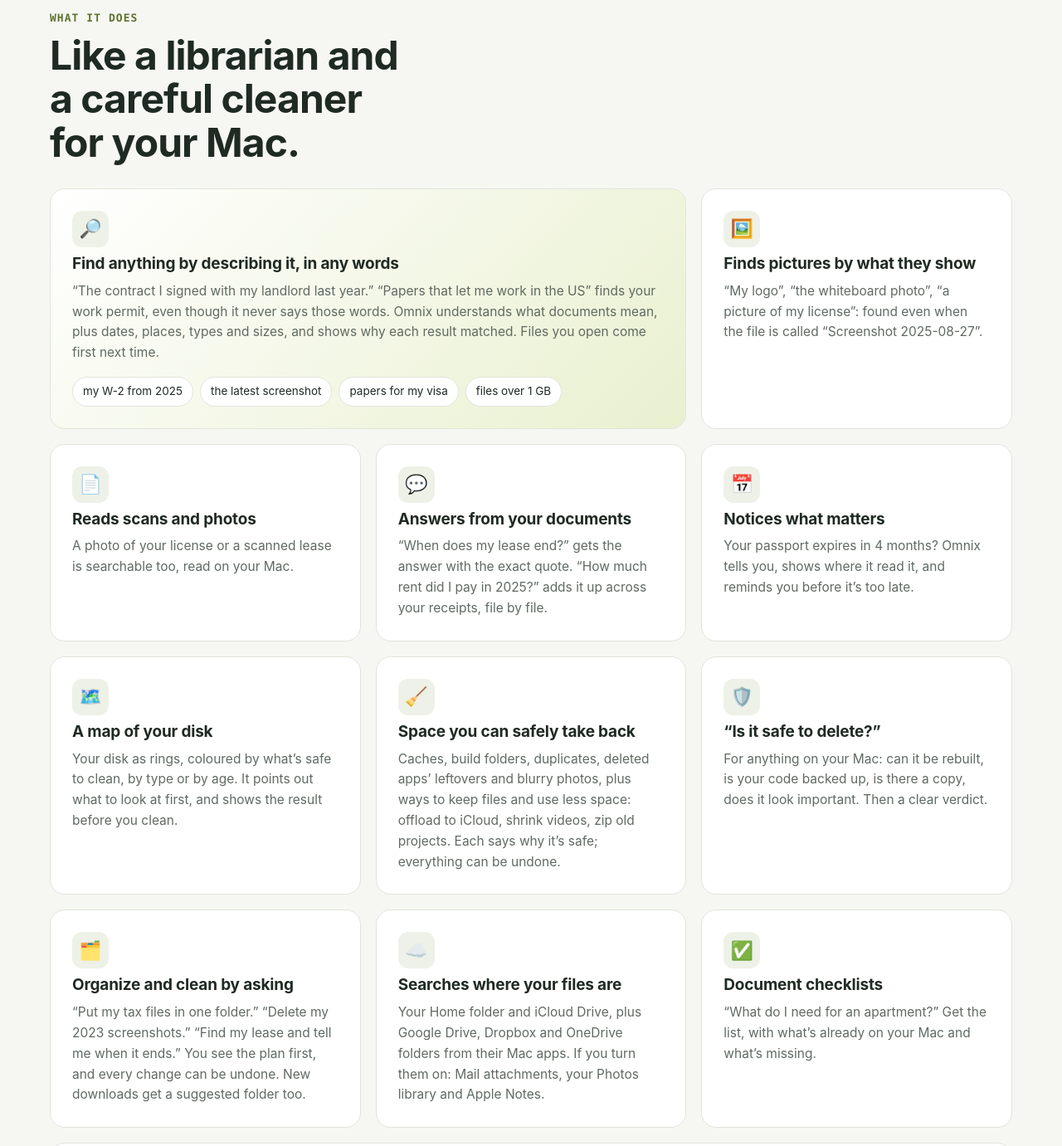
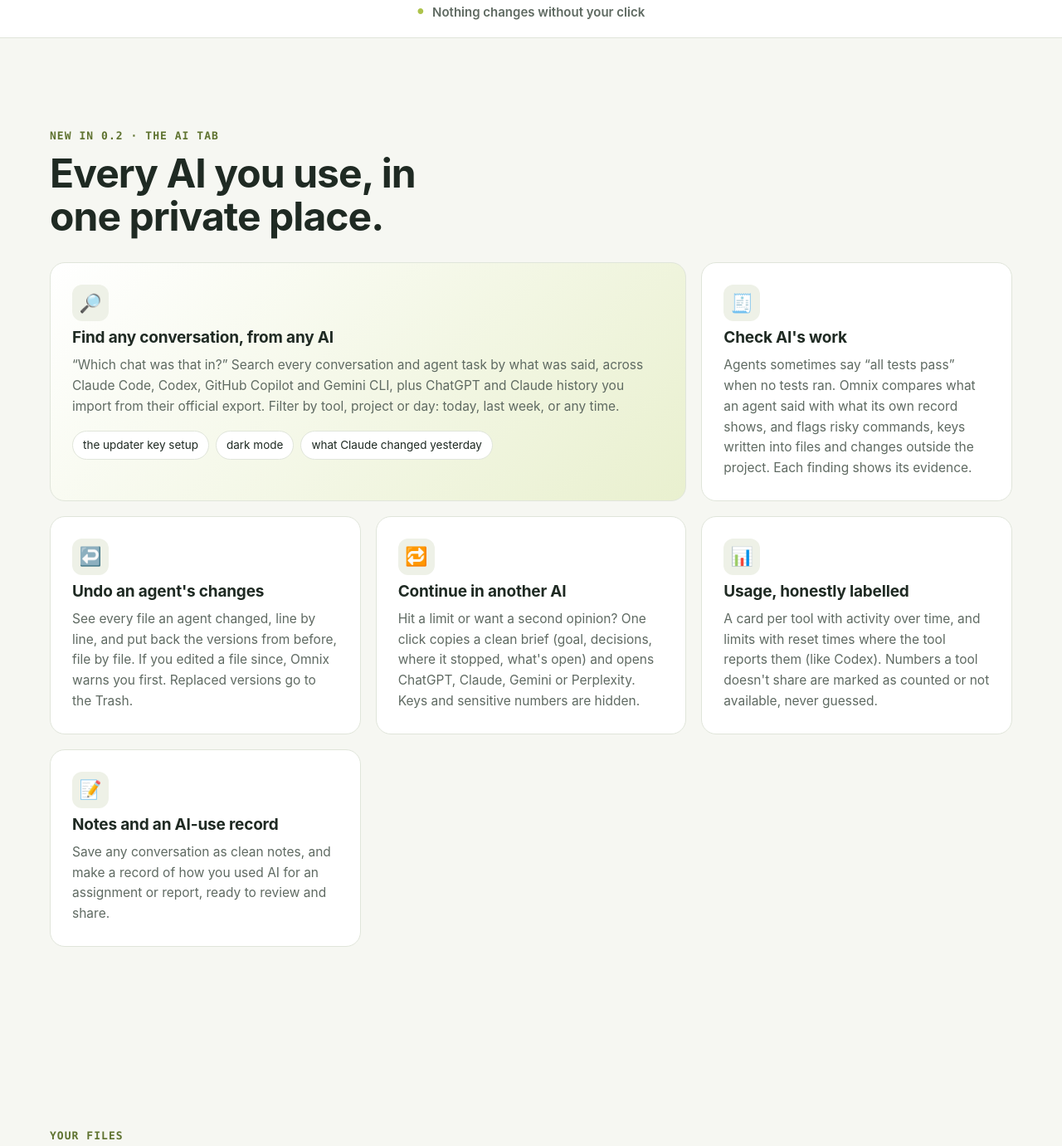
Before and after one commit to ishankpujari/omnix-website, a plain HTML site: page index.html in a window 1280 px wide. Shown: the part 1014-2395 px from the top of the page at 83% size. Drawn offline with Linux system fonts and the light colour scheme.

Commit message:
Version 0.2.0: the AI tab

```diff
--- a/index.html
+++ b/index.html
@@ -3,12 +3,12 @@
 <head>
 <meta charset="utf-8">
 <meta name="viewport" content="width=device-width, initial-scale=1">
-<title>Omnix — Instant search. Effortless space.</title>
-<meta name="description" content="Omnix is a private assistant for the files on your Mac. Find any document by what it means, even scans and pictures, get answers from your documents, see a map of your disk and free up space safely. Everything stays on your Mac.">
+<title>Omnix — Your AI. Your files. One private place.</title>
+<meta name="description" content="Omnix brings every AI conversation and agent task on your Mac into one private place: search them all, check what an agent really did, undo its changes and continue any chat in another AI. It also finds any file by what it means and frees up space safely. Everything stays on your Mac.">
 <meta name="theme-color" content="#f6f7f2" media="(prefers-color-scheme: light)">
 <meta name="theme-color" content="#111612" media="(prefers-color-scheme: dark)">
-<meta property="og:title" content="Omnix — Ask your Mac anything about your files">
-<meta property="og:description" content="Find any document by what's inside it, get answers from your files, and free up space safely. Private, on-device, no account.">
+<meta property="og:title" content="Omnix — All your AI and all your files, in one private place">
+<meta property="og:description" content="Search every AI chat, check agents' work, undo their changes, continue in any AI, and find any file. Private, on-device, no account.">
 <meta property="og:image" content="https://ishankpujari.github.io/omnix-website/assets/og.png">
 <meta property="og:url" content="https://ishankpujari.github.io/omnix-website/">
 <meta property="og:type" content="website">
@@ -23,9 +23,10 @@
 
 <header class="nav">
   <div class="wrap nav-inner">
-    <a class="logo" href="index.html" aria-label="Omnix home"><picture><source srcset="assets/omnix-mark@2x.png" media="(prefers-color-scheme: dark)"><img src="assets/omnix-mark-light@2x.png" alt="" width="33" height="26"></picture><span class="logo-name"><span class="logo-word">Omnix</span><span class="logo-tagline"><span>Instant search.</span><span>Effortless space.</span></span></span></a>
+    <a class="logo" href="index.html" aria-label="Omnix home"><picture><source srcset="assets/omnix-mark@2x.png" media="(prefers-color-scheme: dark)"><img src="assets/omnix-mark-light@2x.png" alt="" width="33" height="26"></picture><span class="logo-name"><span class="logo-word">Omnix</span><span class="logo-tagline"><span>Your AI.</span><span>Your files.</span></span></span></a>
     <nav aria-label="Sections">
-      <a href="#features">Features</a>
+      <a href="#ai">AI</a>
+      <a href="#features">Files</a>
       <a href="#privacy">Privacy</a>
       <a href="#install">Install</a>
       <a href="#faq">FAQ</a>
@@ -42,8 +43,8 @@
     <div class="wrap hero-inner">
       <div class="hero-copy">
         <span class="pill"><span class="dot"></span> Free private beta · macOS</span>
-        <h1>Ask your Mac anything about your files.</h1>
-        <p class="lede">Omnix finds any file by what it means, even scans and pictures, answers questions from your documents, maps your disk and frees up space safely. <strong>Everything stays on your Mac.</strong></p>
+        <h1>All your AI and all your files, in one private place.</h1>
+        <p class="lede">Omnix gathers your conversations and agent tasks from Claude Code, Codex, Copilot, Gemini, ChatGPT and Claude. Find any chat, check what an agent really did, undo its changes, and continue in another AI. It also finds any file by what it means and frees up space safely. <strong>Everything stays on your Mac.</strong></p>
         <div class="cta">
           <a class="button" data-download href="#install">
             <svg viewBox="0 0 24 24" aria-hidden="true"><path d="M16.4 12.7c0-2.4 2-3.6 2.1-3.7-1.2-1.7-3-1.9-3.6-2-1.5-.2-3 .9-3.8.9-.8 0-2-.9-3.3-.9-1.7 0-3.3 1-4.2 2.5-1.8 3.1-.5 7.7 1.3 10.2.8 1.2 1.8 2.6 3.1 2.5 1.2 0 1.7-.8 3.2-.8s1.9.8 3.2.8c1.3 0 2.2-1.2 3-2.4 1-1.4 1.3-2.7 1.4-2.8-.1 0-2.4-.9-2.4-3.3zM14 5.5c.7-.8 1.1-1.9 1-3-1 0-2.1.7-2.8 1.5-.6.7-1.2 1.8-1 2.9 1.1.1 2.1-.6 2.8-1.4z"/></svg>
@@ -188,10 +189,51 @@
     </div>
   </section>
 
+  <!-- AI -->
+  <section class="section" id="ai">
+    <div class="wrap">
+      <p class="kicker">New in 0.2 · The AI tab</p>
+      <h2>Every AI you use, in one private place.</h2>
+      <div class="grid">
+        <article class="card wide">
+          <div class="icon" aria-hidden="true">🔎</div>
+          <h3>Find any conversation, from any AI</h3>
+          <p>“Which chat was that in?” Search every conversation and agent task by what was said, across Claude Code, Codex, GitHub Copilot and Gemini CLI, plus ChatGPT and Claude history you import from their official export. Filter by tool, project or day: today, last week, or any time.</p>
+          <div class="examples"><span>the updater key setup</span><span>dark mode</span><span>what Claude changed yesterday</span></div>
+        </article>
+        <article class="card">
+          <div class="icon" aria-hidden="true">🧾</div>
+          <h3>Check AI's work</h3>
+          <p>Agents sometimes say “all tests pass” when no tests ran. Omnix compares what an agent said with what its own record shows, and flags risky commands, keys written into files and changes outside the project. Each finding shows its evidence.</p>
+        </article>
+        <article class="card">
+          <div class="icon" aria-hidden="true">↩️</div>
+          <h3>Undo an agent's changes</h3>
+          <p>See every file an agent changed, line by line, and put back the versions from before, file by file. If you edited a file since, Omnix warns you first. Replaced versions go to the Trash.</p>
+        </article>
+        <article class="card">
+          <div class="icon" aria-hidden="true">🔁</div>
+          <h3>Continue in another AI</h3>
+          <p>Hit a limit or want a second opinion? One click copies a clean brief (goal, decisions, where it stopped, what's open) and opens ChatGPT, Claude, Gemini or Perplexity. Keys and sensitive numbers are hidden.</p>
+        </article>
+        <article class="card">
+          <div class="icon" aria-hidden="true">📊</div>
+          <h3>Usage, honestly labelled</h3>
+          <p>A card per tool with activity over time, and limits with reset times where the tool reports them (like Codex). Numbers a tool doesn't share are marked as counted or not available, never guessed.</p>
+        </article>
+        <article class="card">
+          <div class="icon" aria-hidden="true">📝</div>
+          <h3>Notes and an AI-use record</h3>
+          <p>Save any conversation as clean notes, and make a record of how you used AI for an assignment or report, ready to review and share.</p>
+        </article>
+      </div>
+    </div>
+  </section>
+
   <!-- Features -->
   <section class="section" id="features">
     <div class="wrap">
-      <p class="kicker">What it does</p>
+      <p class="kicker">Your files</p>
       <h2>Like a librarian and a careful cleaner for your Mac.</h2>
       <div class="grid">
         <article class="card wide">
@@ -270,7 +312,7 @@
       </div>
       <ul class="facts">
         <li><b>On-device AI only.</b> Omnix’s own AI models (for meaning and pictures) are built into the app, and answers can use Apple’s on-device model. All of it runs on your Mac. Not ChatGPT, not any cloud AI.</li>
-        <li><b>Encrypted on your Mac.</b> What it saves for fast search is encrypted with a key in your Keychain, with sensitive information hidden.</li>
+        <li><b>Encrypted on your Mac.</b> What it saves for fast search, including your AI conversations, is encrypted with a key in your Keychain, with sensitive information hidden.</li>
         <li><b>You’re in control.</b> Every move or delete shows a plan first, goes to the Trash, and can be undone. Photos, Notes and Mail are off until you turn them on.</li>
         <li><b>No tracking.</b> No analytics, no ads, no automatic crash reports. This website has no trackers either.</li>
       </ul>
--- a/site.js
+++ b/site.js
@@ -3,7 +3,7 @@
 // ── Set these before publishing ────────────────────────────────────────────
 // The download: a GitHub Release asset named Omnix.dmg always works with "latest".
 const DOWNLOAD_URL = 'https://github.com/ishankpujari/omnix-website/releases/latest/download/Omnix.dmg'
-const VERSION = '0.1.7 beta'
+const VERSION = '0.2.0 beta'
 // ───────────────────────────────────────────────────────────────────────────
 
 const ready = !DOWNLOAD_URL.includes('YOUR-GITHUB-USERNAME')
```
Also changed, not shown: privacy.html (+4 -1 lines).
